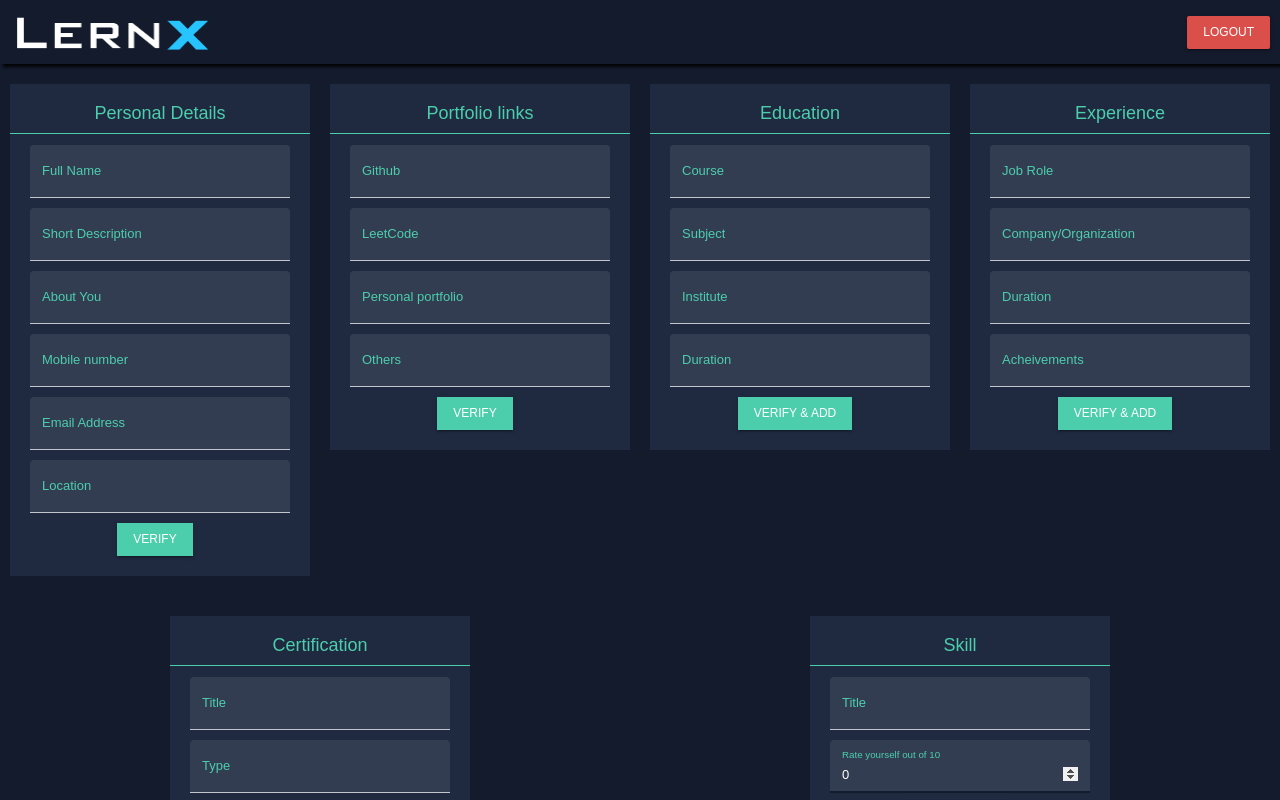
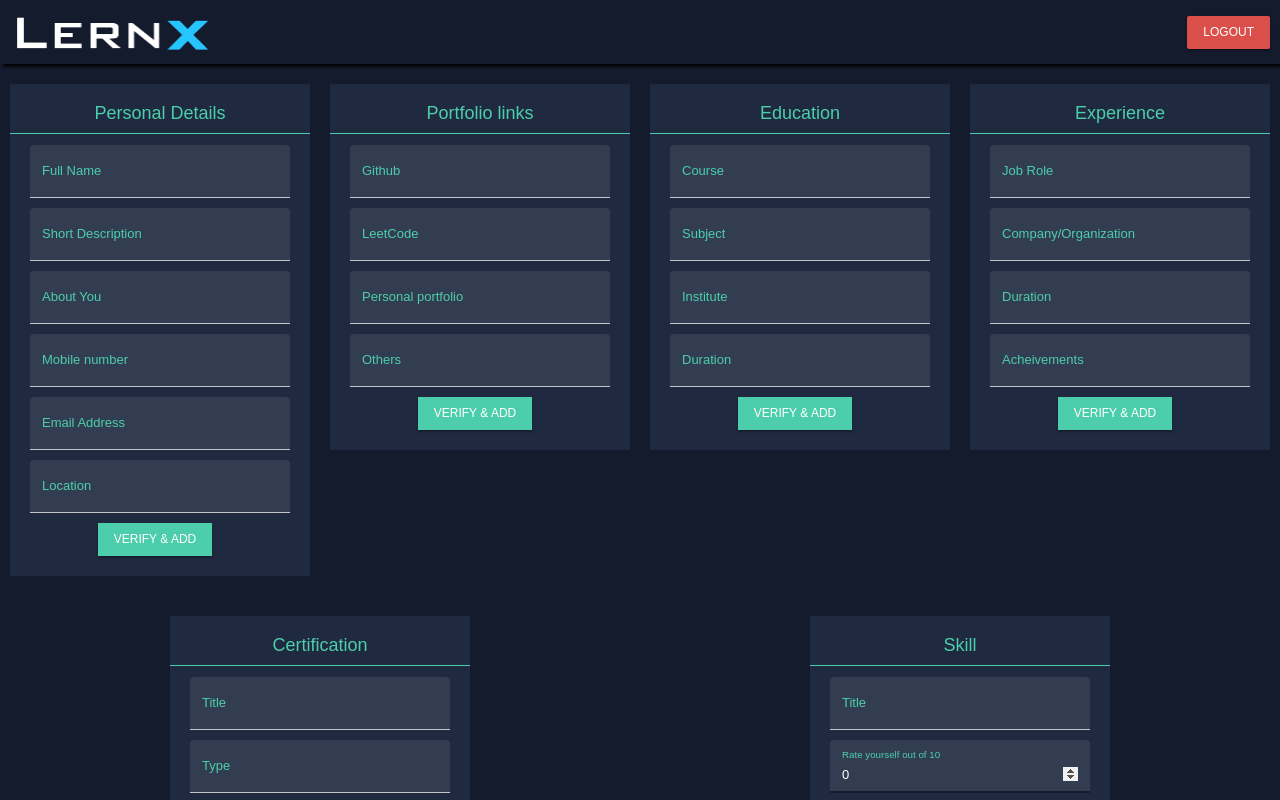
Before and after one commit to theGDM/resume-generator, a React (Create React App) app: page /new-resume in a window 1280 px wide. Shown: the top 800 px of the page. Built offline with nearby package versions, Linux system fonts and the light colour scheme; sample sign-in values are in the browser's storage.

Commit message:
Gyandeep | Minor change related to validation

```diff
--- a/src/components/Education.jsx
+++ b/src/components/Education.jsx
@@ -55,6 +55,7 @@ function Education() {
         setInstitute('');
         setDuration('');
         setSubject('');
+        toast('Details verified and added successfully.');
     }
 
     return (
--- a/src/components/Experience.jsx
+++ b/src/components/Experience.jsx
@@ -56,6 +56,7 @@ function Experience() {
         setCompany('');
         setDuration('');
         setAcheivements('');
+        toast('Details verified and added successfully.');
     }
 
     return (
--- a/src/components/PersonalDetails.jsx
+++ b/src/components/PersonalDetails.jsx
@@ -61,6 +61,7 @@ function PersonalDetails() {
         }
 
         dispatch(SetPersonalDetails(personalDetails));
+        toast('Details verified and added successfully.');
     }
 
     return (
@@ -296,7 +297,7 @@ function PersonalDetails() {
 
                     onClick={verfifyPersonalDetails}
                 >
-                    Verify
+                    Verify & Add
                 </Button>
             </Box>
                 : <Box display='flex' justifyContent='center' alignItems='center'>
--- a/src/components/PortfolioLinks.jsx
+++ b/src/components/PortfolioLinks.jsx
@@ -32,6 +32,7 @@ function PortfolioLinks() {
         }
 
         dispatch(SetPortfolioLinks(portfolioLinks));
+        toast('Details verified and added successfully.');
     }
 
     return (
@@ -206,7 +207,7 @@ function PortfolioLinks() {
 
                     onClick={verfifyPortfolioLinks}
                 >
-                    Verify
+                    Verify & Add
                 </Button>
             </Box>
                 : <Box display='flex' justifyContent='center' alignItems='center'>
--- a/src/components/certification.jsx
+++ b/src/components/certification.jsx
@@ -47,6 +47,7 @@ function Certification() {
         setTitle('');
         setType('');
         setDescription('');
+        toast('Details verified and added successfully.');
     }
 
     return (
--- a/src/components/skill.jsx
+++ b/src/components/skill.jsx
@@ -39,6 +39,7 @@ function Skill() {
 
         setTitle('');
         SetSkills(0);
+        toast('Details verified and added successfully.');
     }
 
 
--- a/src/pages/new_resume/NewResume.jsx
+++ b/src/pages/new_resume/NewResume.jsx
@@ -45,7 +45,7 @@ function NewResume() {
         await createResume(userId, resume);
         dispatch(fetchResumesData(userId));
         setResumeCreated(false);
-        // navigate('/dashboard');
+        navigate('/dashboard');
     }
 
     useEffect(() => {
--- a/src/pages/resume/Resume.jsx
+++ b/src/pages/resume/Resume.jsx
@@ -37,7 +37,7 @@ const SkillsBar = styled(Box)(({ percentage }) => ({
         content: '""',
         display: 'block',
         height: '100%',
-        width: `${percentage}%`,
+        width: `${percentage * 10}%`,
         backgroundColor: '#6C63FF',
     },
 }));
```
